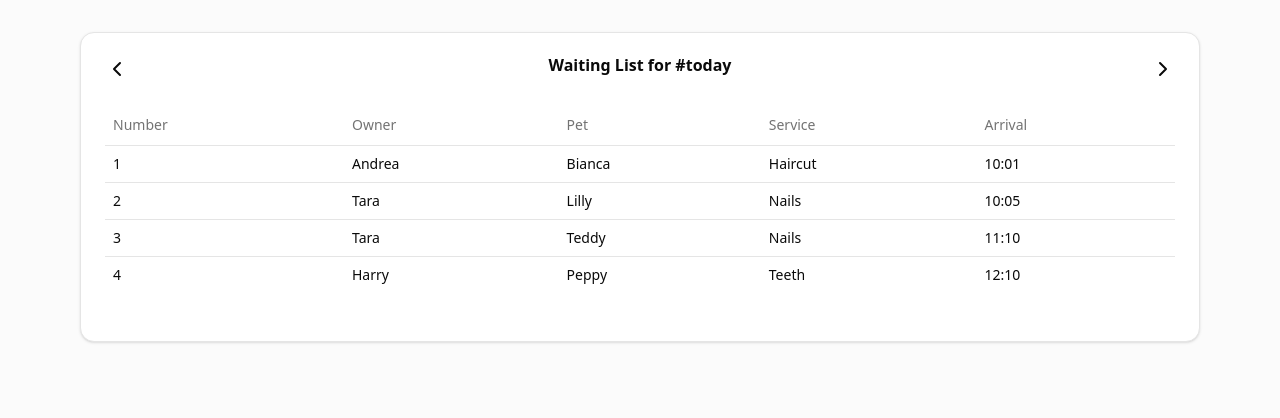
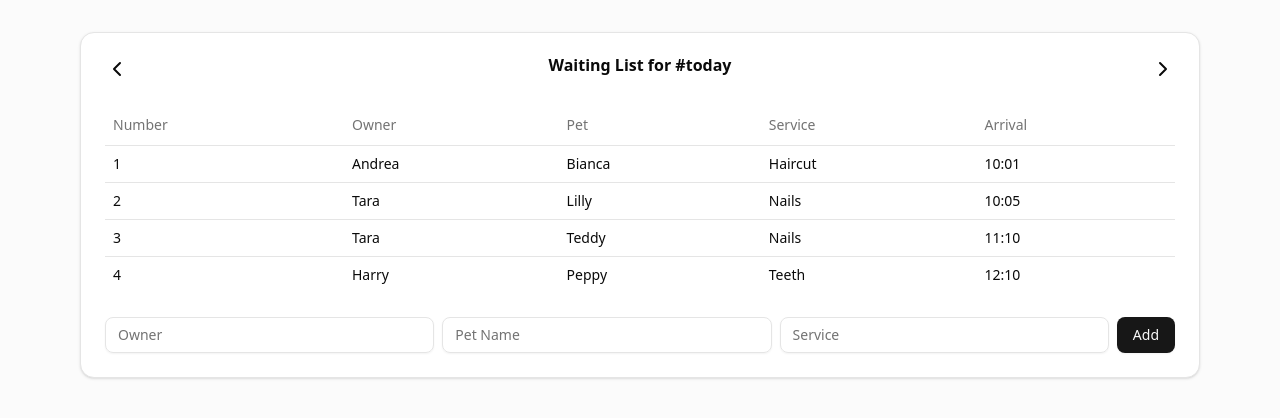
Before and after one commit to hwartig/puppy-spa, a Next.js app: page / in a window 1280 px wide. Shown: the top 418 px of the page. Built offline with nearby package versions, Linux system fonts and the light colour scheme.

Commit message:
Add new entry form.

```diff
--- a/app/page.tsx
+++ b/app/page.tsx
@@ -1,7 +1,7 @@
 import { Card, CardContent, CardFooter, CardHeader, CardTitle } from "@/components/ui/card";
 import Link from "next/link";
 import { ChevronLeft, ChevronRight } from "lucide-react";
-import { WaitingList } from "@/components/waiting-list";
+import { WaitingList, WaitingListEntryForm } from "@/components/waiting-list";
 import { waitingListEntries } from "@/lib/placeholder-data";
 
 export default function Home() {
@@ -18,11 +18,10 @@ export default function Home() {
           </Link>
         </CardHeader>
         <CardContent>
-          {/* Table */}
           <WaitingList entries={waitingListEntries} />
         </CardContent>
         <CardFooter>
-          {/* Form goes here */}
+          <WaitingListEntryForm />
         </CardFooter>
       </Card >
     </>
--- a/components/waiting-list.tsx
+++ b/components/waiting-list.tsx
@@ -1,5 +1,7 @@
 import { Table, TableBody, TableCell, TableHead, TableHeader, TableRow } from '@/components/ui/table';
 import { WaitingListEntry } from "../lib/definitions";
+import { Input } from './ui/input';
+import { Button } from './ui/button';
 
 export function WaitingList(props: { entries: WaitingListEntry[] }) {
   return (
@@ -55,3 +57,14 @@ export function WaitingListRow({ entry }: { entry: WaitingListEntry }) {
     </TableRow>
   )
 }
+
+export function WaitingListEntryForm() {
+  return (
+    <form className="flex w-full space-x-2">
+      <Input type='text' name="owner_name" placeholder="Owner" />
+      <Input type='text' name="pet_name" placeholder="Pet Name" />
+      <Input type='text' name="service" placeholder="Service" />
+      <Button type="submit">Add</Button>
+    </form>
+  );
+}
```
